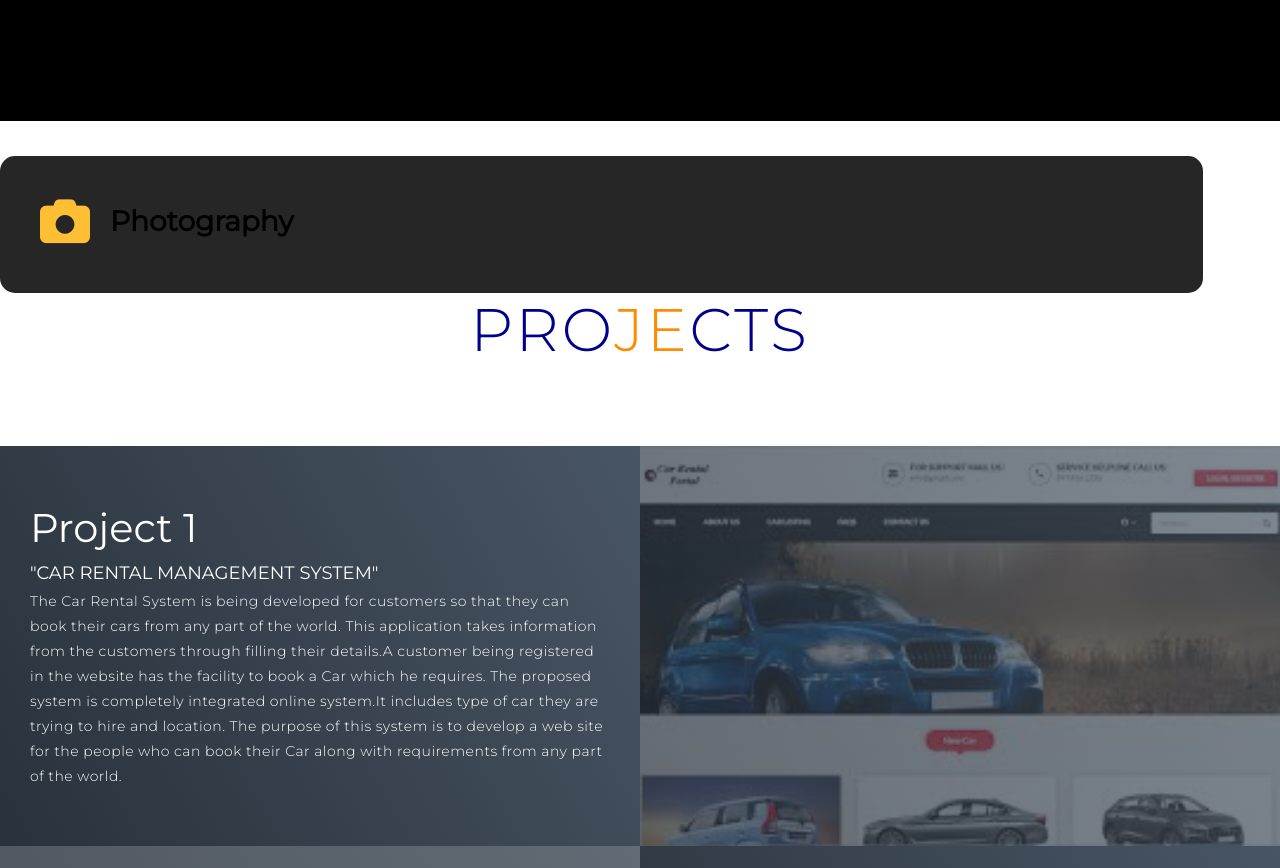
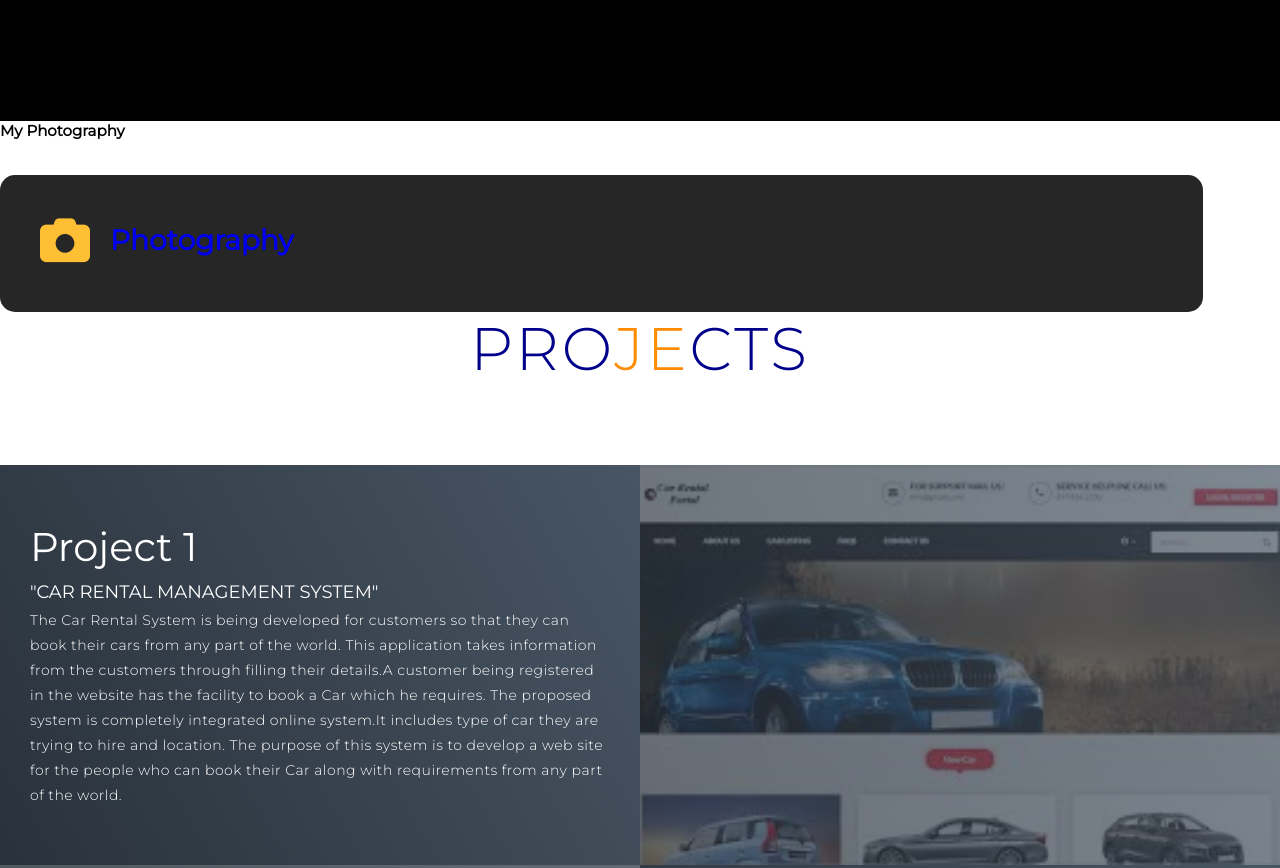
Before and after one commit to RajuBRaju/newportfrolio, a plain HTML site: page index.html in a window 1280 px wide. Shown: the part 2180-3048 px from the top of the page. Drawn offline with Linux system fonts and the light colour scheme; grey boxes are pictures that could not be loaded; a script that the page names is missing.

Commit message:
Update index.html

```diff
--- a/index.html
+++ b/index.html
@@ -118,9 +118,11 @@
 
     <!-- Service Section -->
      <section class="services" id="services">
+        <h1 class="skills-heading">My <span>Pho</span>to<span>gra</span>phy</h1>
+
     <div class="width-50">
       <div class="service-list">
-        <i class="fa fa-camera"></i>
+        <a href="r1.jpg"><i class="fa fa-camera"></i>
         <h3>Photography</h3>
 
       </div>
```
